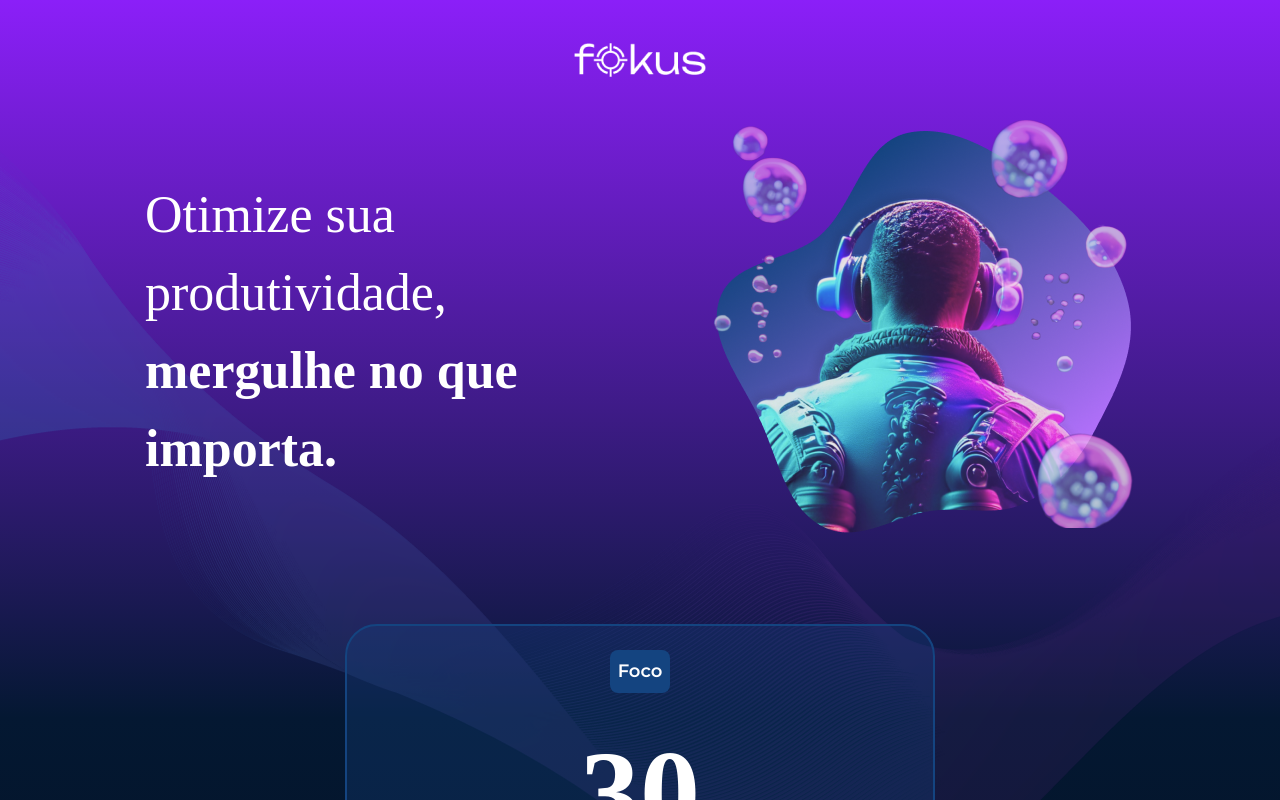
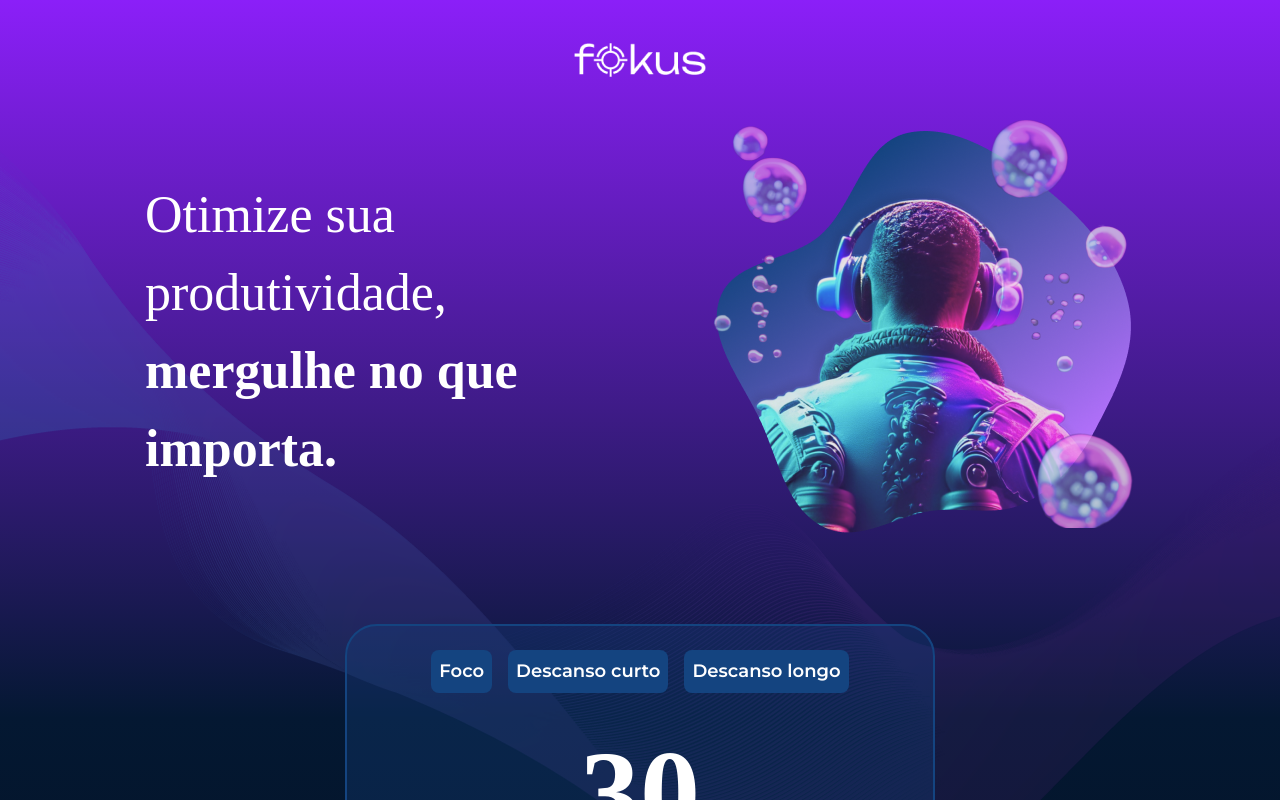
Before and after one commit to GabrielVeroneze/fokus-react-zustand, a React (Vite) app: page / in a window 1280 px wide. Shown: the top 800 px of the page. Built offline with nearby package versions, Linux system fonts and the light colour scheme; a web font is replaced by a local one.

Commit message:
✨ feat: renderiza dinamicamente os modos do cronômetro em BotoesModos
Substitui o modo estático por uma lista derivada de `MODO_CRONOMETRO`, permitindo mapear e exibir automaticamente os três modos (foco, descanso curto e descanso longo) no componente `BotoesModos`.

```diff
--- a/src/components/Cronometro/BotoesModos/index.tsx
+++ b/src/components/Cronometro/BotoesModos/index.tsx
@@ -1,19 +1,22 @@
+import { MODO_CRONOMETRO } from '@/store'
+import type { ModoCronometro } from '@/types/ModoCronometro'
 import BotaoModo from './BotaoModo'
 import styles from './styles.module.css'
 
 export default function BotoesModos() {
-    const modo = {
-        id: 'foco',
-        nome: 'Foco',
-        frase: ['Otimize sua produtividade,', 'mergulhe no que importa.'],
-        tempoInicialEmSegundos: 30,
-    }
+    const modos: ModoCronometro[] = [
+        MODO_CRONOMETRO.FOCO,
+        MODO_CRONOMETRO.DESCANSO_CURTO,
+        MODO_CRONOMETRO.DESCANSO_LONGO,
+    ]
 
     return (
         <ul className={styles['cronometer-modes']}>
-            <li key={modo.id}>
-                <BotaoModo modoBotao={modo}>{modo.nome}</BotaoModo>
-            </li>
+            {modos.map((modo) => (
+                <li key={modo.id}>
+                    <BotaoModo modoBotao={modo}>{modo.nome}</BotaoModo>
+                </li>
+            ))}
         </ul>
     )
 }
```
